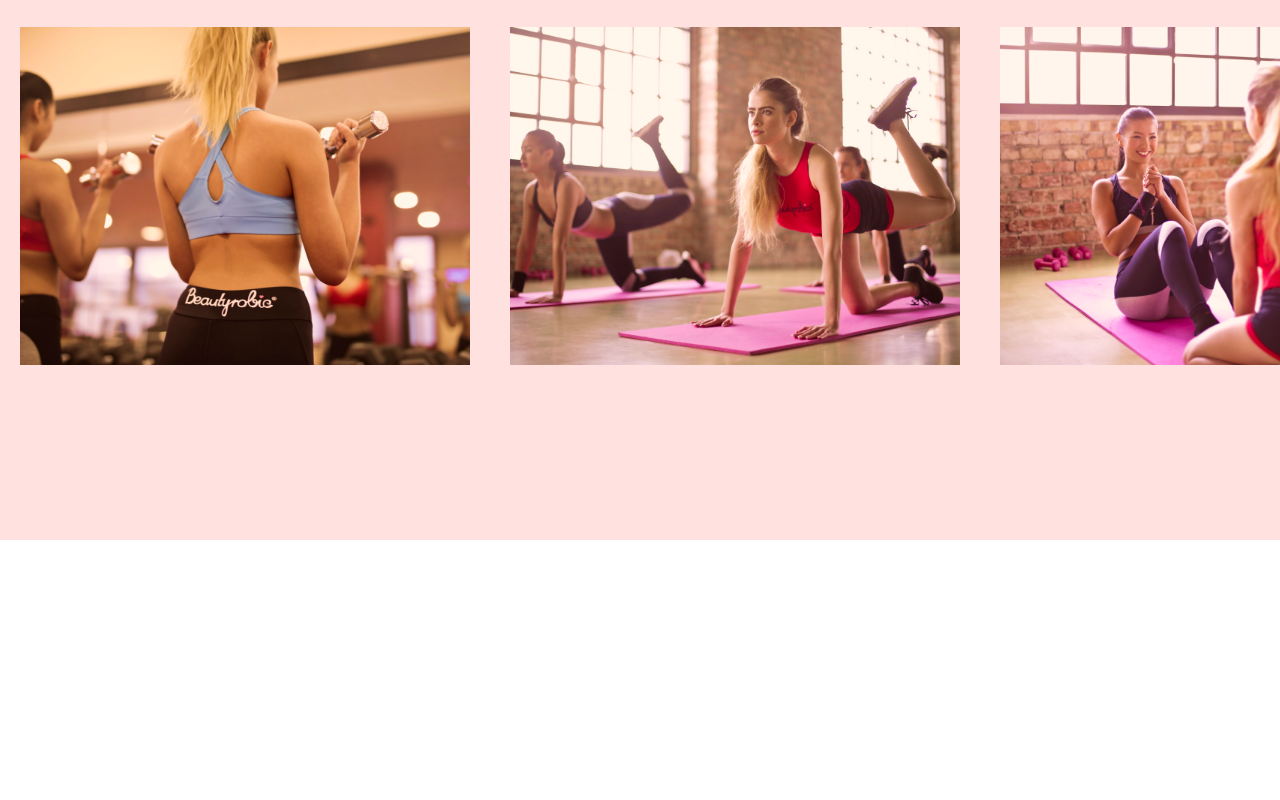
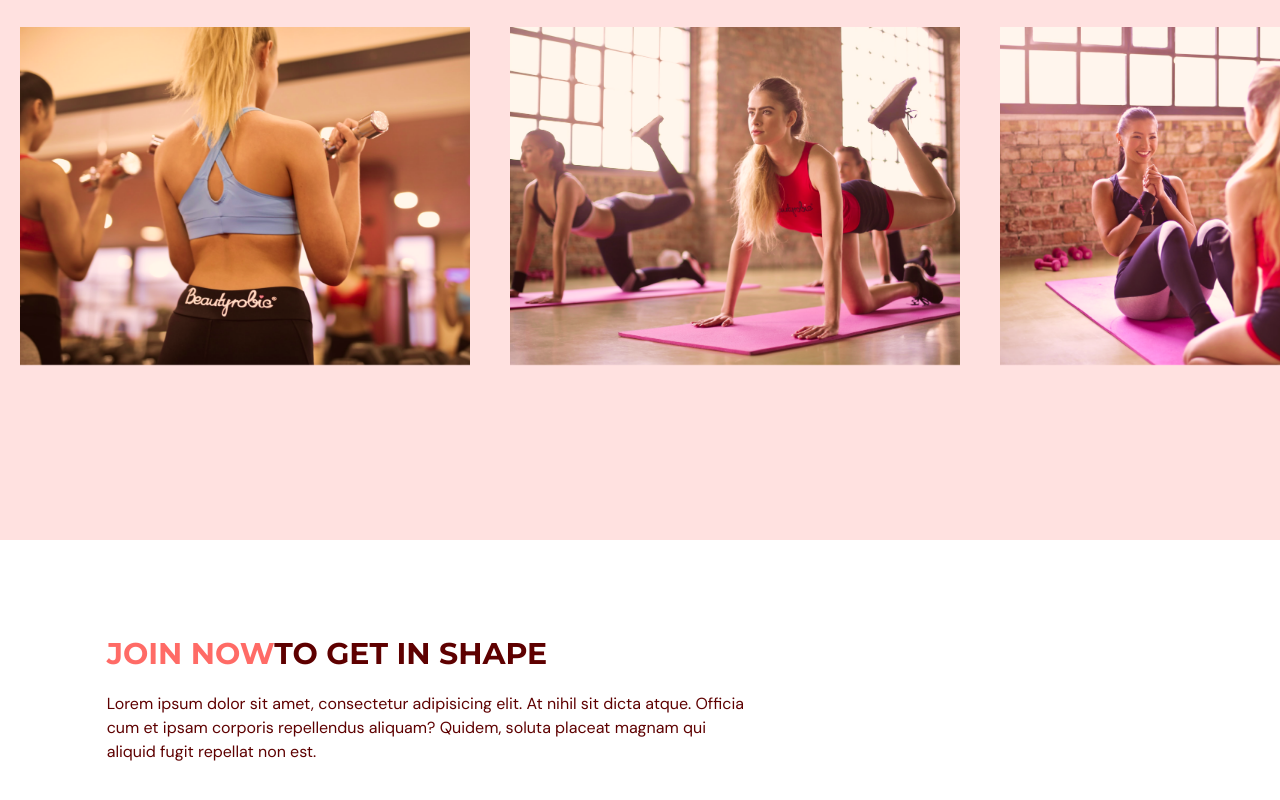
Before and after one commit to khaingthinzarthwe/gym, a React (Vite) app: page / in a window 1280 px wide. Shown: the part 2481-3281 px from the top of the page. Before the commit the page ends 3021 px from the top, so only its background shows below. Built offline with nearby package versions, Linux system fonts and the light colour scheme.

Commit message:
Building & Styling ContactUs Page Header

```diff
--- a/package.json
+++ b/package.json
@@ -14,7 +14,8 @@
     "framer-motion": "^11.2.10",
     "react": "^18.2.0",
     "react-anchor-link-smooth-scroll": "^1.0.12",
-    "react-dom": "^18.2.0"
+    "react-dom": "^18.2.0",
+    "react-hook-form": "^7.52.0"
   },
   "devDependencies": {
     "@types/node": "^20.14.2",
--- a/src/App.tsx
+++ b/src/App.tsx
@@ -4,6 +4,7 @@
 import Home from '@/scenes/home';
 import Benefits from '@/scenes/benefits';
 import OurClasses from './scenes/ourClasses';
+import ContactUs from './scenes/contactUs';
 
 function App() {
   const [selectedPage, setSelectedPage] = useState<SelectedPage>(SelectedPage.Home);
@@ -27,6 +28,7 @@
         <Home setSelectedPage={setSelectedPage} />
         <Benefits setSelectedPage={setSelectedPage} />
         <OurClasses setSelectedPage={setSelectedPage} />
+        <ContactUs setSelectedPage={setSelectedPage} />
       </div>
   )
 }
--- /dev/null
+++ b/src/scenes/contactUs/index.tsx
@@ -0,0 +1,37 @@
+import { SelectedPage } from '@/shared/types';
+import { motion } from 'framer-motion';
+import { useForm } from 'react-hook-form';
+import ContactUsPageGraphic from '@/assets/ContactUsPageGraphic.png';
+import HText from '@/shared/HText';
+
+type Props = {
+    setSelectedPage: (value: SelectedPage) => void;
+}
+
+const ContactUs = ({ setSelectedPage }: Props) => {
+  return (
+    <section id='contactus' className='mx-auto w-5/6 pt-24 pb-32'>
+        <motion.div onViewportEnter={() => setSelectedPage(SelectedPage.ContactUs)}>
+            {/* HEADER */}
+            <motion.div className='md:w-3/5'
+                initial='hidden' whileInView='visible'
+                viewport={{ once: true, amount: 0.5 }}
+                transition={{ duration: 0.5 }}
+                variants={{
+                    hidden: { opacity: 0, x: -50 },
+                    visible: { opacity: 1, x: 0 },
+                }}
+            >
+                <HText>
+                    <span className='text-primary-500'>JOIN NOW</span>TO GET IN SHAPE
+                </HText>
+                <p className='my-5'>Lorem ipsum dolor sit amet, consectetur adipisicing elit. At nihil sit dicta atque.
+                Officia cum et ipsam corporis repellendus aliquam? Quidem, soluta placeat magnam qui
+                aliquid fugit repellat non est.</p>
+            </motion.div>
+        </motion.div>
+    </section>
+  )
+}
+
+export default ContactUs
```
Also changed, not shown: 1 other file (tests, documents, lock files or other folders).
